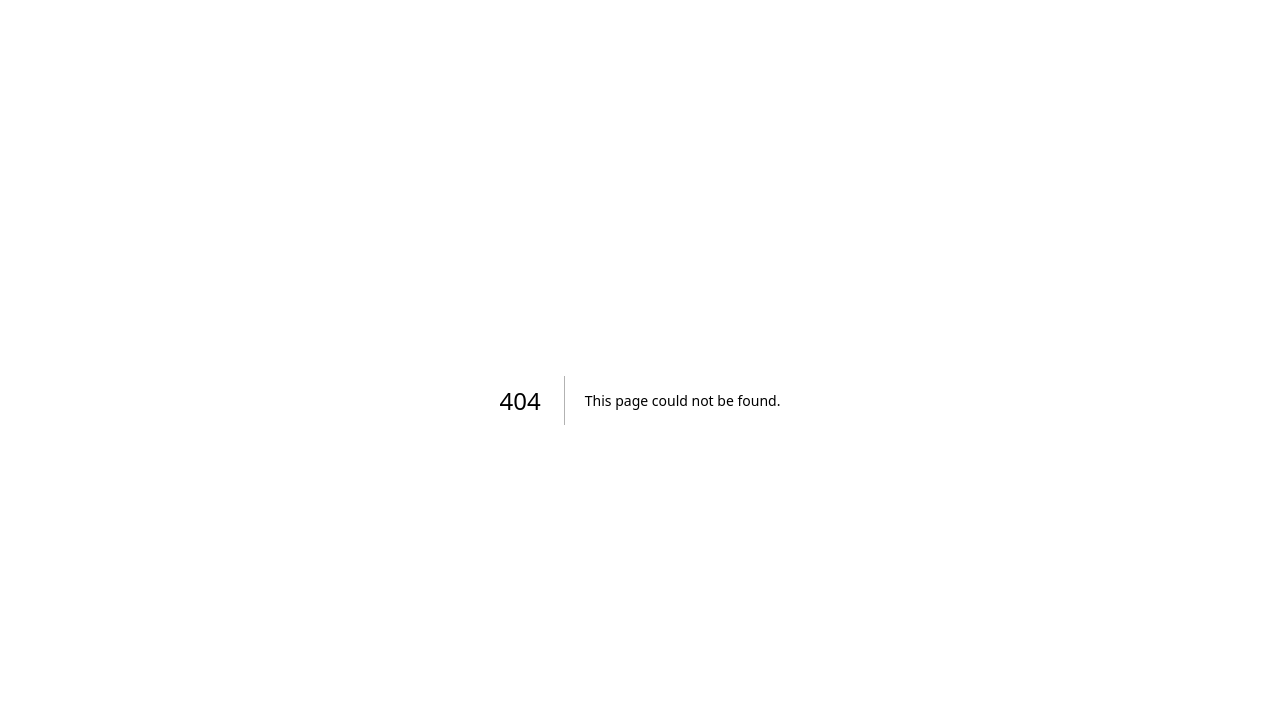
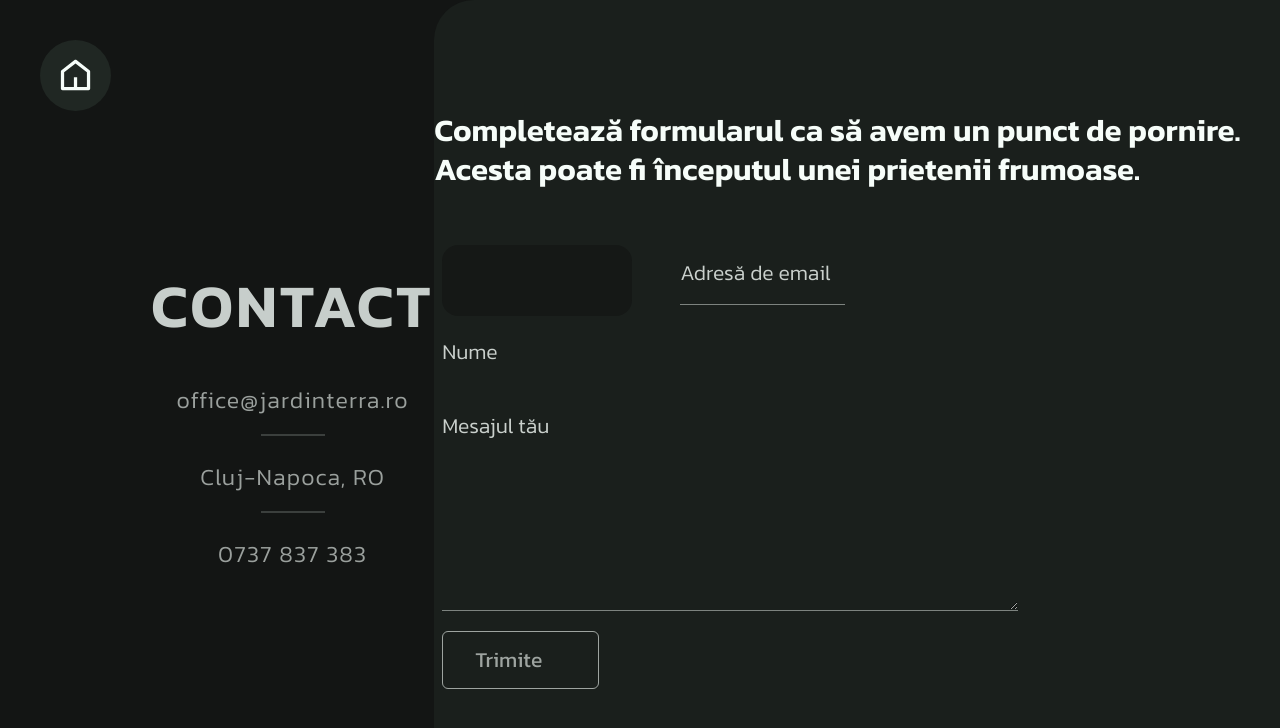
Before and after one commit to RaulVarzar/jardin-terra, a Next.js app: page /contact in a window 1280 px wide. Before the commit this address had no page. Shown: the top 728 px of the page. Built offline with nearby package versions, Linux system fonts and the light colour scheme.

Commit message:
Updated Contact Page

```diff
--- /dev/null
+++ b/app/contact/ContactDetails.jsx
@@ -0,0 +1,31 @@
+import { FromLeft, Reveal } from "../../components/utils/animations";
+
+const ContactDetails = () => {
+  return (
+    <div className="flex flex-col w-full gap-4 sm:gap-8 items-center text-center justify-center">
+      <FromLeft delay={1} duration={1}>
+        {/* <img src={logo} className="max-w-32 brightness-75" alt="" /> */}
+      </FromLeft>
+      <Reveal delay={0.25} duration={1}>
+        <h3 className="text-3xl font-semibold tracking-wider sm:text-4xl md:text-5xl xl:text-6xl 2xl:text-7xl opacity-80">
+          CONTACT
+        </h3>
+      </Reveal>
+      <span className="flex flex-col items-center justify-center gap-2 text-base font-light tracking-wider w-fit md:gap-6 sm:text-md lg:text-xl opacity-60 h-fit">
+        <Reveal delay={0.4} duration={1.5}>
+          <p> office@jardinterra.ro</p>
+          <div className="w-16 h-0.5 bg-neutral-content opacity-30 mt-4 mx-auto"></div>
+        </Reveal>
+        <Reveal delay={0.5} duration={1.5}>
+          <p>Cluj-Napoca, RO</p>
+          <div className="w-16 h-0.5 bg-neutral-content opacity-30 mt-4 mx-auto"></div>
+        </Reveal>
+        <Reveal delay={0.6} duration={1.5}>
+          <p>0737 837 383</p>
+        </Reveal>
+      </span>
+    </div>
+  );
+};
+
+export default ContactDetails;
--- a/components/ContactPage/Form.jsx
+++ b/app/contact/Form.jsx
@@ -28,12 +28,12 @@ const Form = ({ container }) => {
               type="text"
               name="name"
               id="name"
-              className="peer block w-full appearance-none border-0 tracking-wider border-b-1 border-neutral-content border-opacity-45 bg-transparent py-2.5 px-0 text-primary-content text-2xl focus:border-opacity-80 focus:outline-none focus:ring-0"
+              className="peer block w-full px-6 py-4 border-0 bg-accent text-neutral-content tracking-wider rounded-2xl border-neutral-content   text-2xl focus:border-opacity-80 focus:outline-none focus:ring-0"
               placeholder=" "
             />
             <label
               htmlFor="name"
-              className="absolute top-3 -z-10 opacity-80 origin-[0] font-light -translate-y-6  transform text-base md:text-lg text-neutral-content duration-300 peer-placeholder-shown:translate-y-0 peer-placeholder-shown:scale-100 peer-focus:left-0 peer-focus:-translate-y-6 peer-focus:scale-75 peer-focus:opacity-40"
+              className=" top-3 left-6  opacity-80 origin-[0] font-light  -translate-y-6  transform text-base md:text-lg text-neutral-content duration-300 peer-placeholder-shown:translate-y-0 peer-placeholder-shown:scale-100 peer-focus:left-0 peer-focus:-translate-y-6 peer-focus:scale-75 peer-focus:opacity-40"
             >
               Nume
             </label>
--- /dev/null
+++ b/app/contact/page.js
@@ -0,0 +1,81 @@
+"use client";
+import Form from "./Form";
+import { useRef, useState } from "react";
+import { useMotionValueEvent, useScroll, motion } from "framer-motion";
+import ContactDetails from "./ContactDetails";
+import { FadeIn, FromBottom } from "../../components/utils/animations";
+import Link from "next/link";
+import { RiHome5Line } from "react-icons/ri";
+import MagneticButton from "../../components/MagneticButton";
+
+const Contact = () => {
+  const [hidden, setHidden] = useState(false);
+  const [scrollProgress, setScrollProgress] = useState(null);
+  const { scrollY } = useScroll();
+
+  useMotionValueEvent(scrollY, "change", (latest) => {
+    const previous = scrollY.getPrevious();
+    setScrollProgress(latest);
+    if (latest > previous && latest > 150) {
+      setHidden(true);
+    } else {
+      setHidden(false);
+    }
+  });
+
+  return (
+    <div className="relative flex flex-col min-h-screen bg-base-300 lg:flex-row">
+      <Link href="/">
+        <MagneticButton
+          variants={{
+            visible: { x: 0, opacity: "80%" },
+            hidden: {
+              opacity: "50%",
+              x: -100,
+              transition: { duration: 0.5, type: "spring" },
+            },
+          }}
+          animate={hidden ? "hidden" : "visible"}
+          whileHover={{ scale: 1.05, opacity: "100%" }}
+          className="fixed grid p-3 xl:p-4 rounded-full place-content-center text-2xl sm:text-3xl xl:text-4xl z-50 bg-primary-content text-neutral-content top-4 left-4 sm:top-10 sm:left-10"
+        >
+          <RiHome5Line />
+        </MagneticButton>
+      </Link>
+      <div className="flex items-center sticky top-0 h-fit lg:w-1/3 w-full justify-center min-w-fit lg:h-screen lg:justify-center lg:pl-20 2xl:pl-24 3xl:px-36 max-lg:min-h-[50vh] grow text-neutral-content">
+        <ContactDetails />
+      </div>
+      <ContactForm />
+    </div>
+  );
+};
+
+export default Contact;
+
+export const ContactForm = () => {
+  const container = useRef(null);
+
+  return (
+    <motion.div
+      ref={container}
+      initial={{ width: 0 }}
+      animate={{ width: "100%" }}
+      transition={{ duration: 2, delay: 1.5, ease: [0.65, 0, 0.35, 1] }}
+      className="flex flex-col origin-right relative overflow-clip bg-secondary items-start justify-center  text-4xl py-12 lg:w-2/3  max-lg:rounded-t-2xl lg:rounded-l-4xl text-neutral-content"
+    >
+      <div className="flex flex-col gap-4  mx-auto">
+        <motion.h3
+          initial={{ opacity: 0 }}
+          animate={{ opacity: 1 }}
+          transition={{ duration: 1, delay: 3, ease: [0.75, 0, 0.35, 1] }}
+          className="max-w-4xl text-lg sm:text-xl xl:text-3xl 3xl:text-4xl leading-tight font-semibold "
+        >
+          Completează formularul ca să avem un punct de pornire. Acesta poate fi
+          începutul unei prietenii frumoase.
+        </motion.h3>
+
+        <Form container={container} />
+      </div>
+    </motion.div>
+  );
+};
--- a/components/ContactPage/ContactDetails.jsx
+++ /dev/null
@@ -1,31 +0,0 @@
-import { FromLeft, Reveal } from "../utils/animations";
-
-const ContactDetails = () => {
-  return (
-    <div className="flex flex-col w-full gap-4 sm:gap-8 max-lg:items-center">
-      <FromLeft delay={1} duration={1}>
-        {/* <img src={logo} className="max-w-32 brightness-75" alt="" /> */}
-      </FromLeft>
-      <Reveal delay={0.3} duration={1}>
-        <h3 className="text-3xl font-semibold tracking-wider sm:text-4xl md:text-5xl xl:text-6xl opacity-80">
-          CONTACT
-        </h3>
-      </Reveal>
-      <span className="flex flex-col items-start gap-2 text-base font-light tracking-wider w-fit md:gap-6 sm:text-md lg:text-xl opacity-60 h-fit">
-        <Reveal delay={0.2} duration={1.5}>
-          <p> office@jardinterra.ro</p>
-          <div className="w-24 h-0.5 bg-neutral-content opacity-30 mt-4"></div>
-        </Reveal>
-        <Reveal delay={0.4} duration={1.5}>
-          <p>Cluj-Napoca, RO</p>
-          <div className="w-24 h-0.5 bg-neutral-content opacity-30 mt-4"></div>
-        </Reveal>
-        <Reveal delay={0.6} duration={1.5}>
-          <p>0737 837 383</p>
-        </Reveal>
-      </span>
-    </div>
-  );
-};
-
-export default ContactDetails;
--- a/components/HomePage/Hero/Header.jsx
+++ b/components/HomePage/Hero/Header.jsx
@@ -2,6 +2,7 @@ import { WordReveal, Reveal } from "../../utils/animations.jsx";
 import { motion, useTransform } from "framer-motion";
 import { isMobile } from "react-device-detect";
 import ActionButton from "./ActionButton.jsx";
+import Link from "next/link.js";
 
 const HEADER = "GRĂDINII TALE".split("");
 
@@ -36,7 +37,9 @@ const Header = ({ scrollYProgress }) => {
         </WordReveal>
       </div>
 
-      <ActionButton />
+      <Link href="/contact">
+        <ActionButton />
+      </Link>
     </motion.div>
   );
 };
--- a/components/HomePage/Hero/HomeCarousel.jsx
+++ b/components/HomePage/Hero/HomeCarousel.jsx
@@ -57,9 +57,9 @@ const Carousel = ({ scrollYProgress }) => {
               src={`/${PHOTOS[activePhoto]}`}
               alt="banner-img"
               fill={true}
+              style={{ objectFit: "cover" }}
+              quality={100}
               loading="eager"
-              style={{ objectFit: "cover" }}
-              sizes="(max-width: 768px) 90vw, 60vw"
             />
           </motion.div>
         </AnimatePresence>
--- a/components/HomePage/HowIsWorks/Content/StepsMobile.jsx
+++ b/components/HomePage/HowIsWorks/Content/StepsMobile.jsx
@@ -1,6 +1,6 @@
 import {
-  AnimatePresence,
   motion,
+  useInView,
   useMotionTemplate,
   useScroll,
   useTransform,
@@ -48,7 +48,8 @@ const Step = ({ step, id }) => {
   //   [id * divider - 0.01, (id + 1) * divider],
   //   ["0vh", "-3vh"]
   // );
-
+  const ref = useRef(null);
+  const visible = useInView(ref, { margin: "1000% 0% -14% 0%" });
   const elementRef = useRef(null);
 
   const { scrollYProgress } = useScroll({
@@ -57,111 +58,105 @@ const Step = ({ step, id }) => {
   });
 
   const opacity = useTransform(scrollYProgress, [0, 0.25], [0, 1]);
+  const scale = useTransform(scrollYProgress, [0.7, 1], [1, 0.92]);
   const blur = useTransform(scrollYProgress, [0, 0.2, 0.7, 1], [4, 0, 0, 7]);
   const filter = useMotionTemplate`blur(${blur}px)`;
 
   return (
     <motion.div
       ref={elementRef}
-      className="flex flex-col will-change-transform origin-top-left items-start min-h-[60vh] justify-start place-self-start  h-fit pt-24"
+      className="flex flex-col  will-change-transform origin-top sm:origin-top-left items-start min-h-[50vh] sm:min-h-[60vh] justify-start place-self-start  h-fit pt-24"
       style={{
-        // gridRow: 1,
-        // gridColumn: 1,
         opacity,
         filter,
+        scale,
       }}
-      // animate={
-      //   Math.floor(activeStep) === id
-      //     ? { y: "0%", opacity: 1, scale: 1 }
-      //     : {
-      //         y: `${(id - Math.floor(activeStep)) * 100}%`,
-      //         opacity: 0.5,
-      //         scale: 0.96,
-      //       }
-      // }
-      // transition={{ duration: 1.2, ease: [0.7, 0, 0.2, 1] }}
     >
-      <div className="flex flex-row gap-x-4">
-        <span className=" text-7xl font-light leading-none mt-1 opacity-60">
-          0{id + 1}
-        </span>
+      <div
+        ref={ref}
+        className="flex flex-col sm:flex-row gap-x-4 text-center sm:text-left "
+      >
+        <Index id={id} visible={visible} />
         <div className="flex-col flex gap-2 md:gap-3 xl:gap-4">
-          <Title text={title} />
-          <Description text={content} />
+          <Title text={title} visible={visible} />
+          <Description text={content} visible={visible} />
         </div>
       </div>
     </motion.div>
   );
 };
 
-export const Title = ({ text }) => {
+export const Index = ({ id, visible }) => {
+  return (
+    <motion.span
+      initial={{ opacity: 0 }}
+      animate={visible && { opacity: 1 }}
+      transition={{
+        duration: 1,
+        delay: 0.2,
+        ease: [0.7, 0, 0.3, 1],
+      }}
+      className=" text-7xl font-light leading-none mt-1 opacity-60"
+    >
+      0{id + 1}
+    </motion.span>
+  );
+};
+
+export const Title = ({ text, visible }) => {
   const titleVariants = {
-    visible: {
+    visible: (custom) => ({
       y: 0,
       transition: {
         duration: 1.2,
-        delay: 0.4,
+        delay: custom * 0.08,
         ease: [0.7, 0, 0.3, 1],
       },
-    },
+    }),
     hidden: {
-      y: "120%",
-      transition: {
-        duration: 0.5,
-        delay: 0,
-        ease: [0.7, 0, 0.3, 1],
-      },
+      y: "110%",
     },
   };
+
   return (
-    <motion.div className="flex items-end w-full">
-      <motion.div className="overflow-hidden w-full">
-        <motion.h1
-          variants={titleVariants}
-          initial="hidden"
-          animate="visible"
-          exit="hidden"
-          className="text-2xl text-left leading-none md:text-3xl lg:text-6xl xl:text-7xl 2xl:text-8xl font-medium tracking-wide uppercase text-neutral-content"
-        >
-          <AnimatePresence mode="wait">
-            <motion.span
-              initial={{ opacity: 0 }}
-              animate={{ opacity: 1, y: 0 }}
-              exit={{ opacity: 0, filter: "blur(3px)" }}
-              transition={{
-                duration: 0.4,
-                ease: [0.7, 0, 0.3, 1],
-              }}
-              key={"activeStep"}
-            >
-              {text}
-            </motion.span>
-          </AnimatePresence>
-        </motion.h1>
-      </motion.div>
+    <motion.div className="text-4xl flex flex-col gap-x-2 leading-none  md:text-5xl lg:text-6xl xl:text-7xl 2xl:text-8xl font-medium tracking-wide uppercase text-neutral-content">
+      {text.split("\n").map((line, index) => (
+        <div className="overflow-hidden ">
+          <motion.p
+            variants={titleVariants}
+            initial="hidden"
+            animate={visible && "visible"}
+            custom={index}
+            key={index}
+          >
+            {line.split("").map((char, i) => (
+              <motion.span key={i}>{char}</motion.span>
+            ))}
+          </motion.p>
+        </div>
+      ))}
     </motion.div>
   );
 };
 
-export const Description = ({ text }) => {
+export const Description = ({ text, visible }) => {
   const contentVariants = {
-    visible: {
-      opacity: 0.7,
-      y: 0,
-      filter: "blur(0px)",
-      transition: {
-        duration: 0.8,
-        delay: 1.4,
-        ease: [0.7, 0, 0.3, 1],
-      },
-    },
     hidden: {
       opacity: 0,
       y: "5%",
       filter: "blur(5px)",
       transition: {
         duration: 0.4,
-        delay: 0,
+        ease: [0.7, 0, 0.3, 1],
+      },
+    },
+    visible: {
+      opacity: 0.7,
+      y: 0,
+      filter: "blur(0px)",
+      transition: {
+        duration: 1,
+        delay: 0.5,
         ease: [0.7, 0, 0.3, 1],
       },
     },
@@ -172,9 +167,8 @@ export const Description = ({ text }) => {
       <motion.p
         variants={contentVariants}
         initial="hidden"
-        animate="visible"
-        exit="hidden"
-        className="text-sm text-left flex sm:text-sm lg:text-base 2xl:text-md 3xl:text-xl max-md:leading-tight max-w-4xl  text-balance tracking-wide font-extralight text-neutral-content w-full"
+        animate={visible && "visible"}
+        className="text-sm px-4 sm:px-0 flex sm:text-sm lg:text-base 2xl:text-md 3xl:text-xl max-md:leading-tight max-w-4xl  text-balance tracking-wide font-extralight text-neutral-content w-full"
       >
         {text}
       </motion.p>
--- a/components/HomePage/HowIsWorks/Header/PricingCollapse.jsx
+++ b/components/HomePage/HowIsWorks/Header/PricingCollapse.jsx
@@ -2,6 +2,7 @@ import { useState } from "react";
 import { motion, AnimatePresence } from "framer-motion";
 
 import { RxChevronDown } from "react-icons/rx";
+import { BsPlusLg } from "react-icons/bs";
 
 const PRICING = [
   {
@@ -54,7 +55,7 @@ const AccordionItem = ({ i, item, active, setActive }) => {
       y: "20%",
       height: 0,
       transition: {
-        duration: 0.7,
+        duration: 0.9,
         ease: [0.76, 0, 0.24, 1],
       },
     },
@@ -64,7 +65,7 @@ const AccordionItem = ({ i, item, active, setActive }) => {
       height: "auto",
       filter: "blur(0px)",
       transition: {
-        duration: 0.7,
+        duration: 0.9,
         ease: [0.76, 0, 0.24, 1],
       },
     },
@@ -75,16 +76,16 @@ const AccordionItem = ({ i, item, active, setActive }) => {
       initial={{ opacity: 0, filter: "blur(2px)" }}
       animate={{ opacity: 1, filter: "blur(0px)" }}
       transition={{ duration: 0.9, delay: 0.5 + i * 0.2 }}
-      className="flex flex-col py-1.5 md:py-2 xl:py-3 2xl:py-3.5"
+      className="flex flex-col py-2 md:py-3 xl:py-4 2xl:py-5  max-w-lg 2xl:max-w-xl mx-auto w-full border-b border-base-content border-opacity-30 last-of-type:border-none"
     >
       <motion.div
         onClick={() => setActive(isActive ? null : i)}
         className={
           "flex flex-row cursor-pointer md:hover:scale-[1.01]  items-center transition-all duration-300 justify-between  " +
-          (isActive ? " opacity-100" : "opacity-50 hover:opacity-90")
+          (isActive ? " opacity-100" : "opacity-70 hover:opacity-100")
         }
       >
-        <motion.h1 className="text-md  font-medium text-neutral-content leading-tight sm:text-lg md:text-xl lg:text-2xl 2xl:text-3xl">
+        <motion.h1 className="text-md  font-medium text-neutral-content leading-tight tracking-wide sm:text-lg md:text-xl lg:text-2xl 2xl:text-3xl ">
           {item.title}
         </motion.h1>
         <motion.span
@@ -92,17 +93,17 @@ const AccordionItem = ({ i, item, active, setActive }) => {
           animate={isActive ? "active" : "inactive"}
           variants={{
             active: {
-              rotate: 180,
-              transition: { duration: 0.7, ease: [0.76, 0, 0.24, 1] },
+              rotate: 135,
+              transition: { duration: 0.9, ease: [0.76, 0, 0.24, 1] },
             },
             inactive: {
               rotate: 0,
-              transition: { duration: 0.5, ease: [0.32, 0, 0.655, 1] },
+              transition: { duration: 0.9, ease: [0.76, 0, 0.24, 1] },
             },
           }}
-          className="text-3xl lg:text-4xl    text-neutral-content"
+          className="text-3xl lg:text-3xl    text-neutral-content opacity-80"
         >
-          <RxChevronDown />
+          <BsPlusLg />
         </motion.span>
       </motion.div>
       <AnimatePresence initial={false}>
--- a/components/pages/ContactPage.jsx
+++ /dev/null
@@ -1,64 +0,0 @@
-import { Link } from "react-router-dom";
-import Form from "../ContactPage/Form";
-import { useRef, useState } from "react";
-import { useMotionValueEvent, useScroll, motion } from "framer-motion";
-import ContactDetails from "../ContactPage/ContactDetails";
-import { FadeIn, FromBottom } from "../utils/animations";
-
-const Contact = () => {
-  const [hidden, setHidden] = useState(false);
-  const [scrollProgress, setScrollProgress] = useState(null);
-  const container = useRef(null);
-  const { scrollY } = useScroll();
-
-  useMotionValueEvent(scrollY, "change", (latest) => {
-    const previous = scrollY.getPrevious();
-    setScrollProgress(latest);
-    if (latest > previous && latest > 150) {
-      setHidden(true);
-    } else {
-      setHidden(false);
-    }
-  });
-
-  return (
-    <div className="relative flex flex-col min-h-screen bg-base-100 lg:flex-row">
-      <Link to="/">
-        <motion.button
-          variants={{
-            visible: { x: 0, opacity: "80%" },
-            hidden: {
-              opacity: "50%",
-              x: -100,
-              transition: { duration: 0.5, type: "spring" },
-            },
-          }}
-          animate={hidden ? "hidden" : "visible"}
-          whileHover={{ scale: 1.15, opacity: "100%" }}
-          className="fixed z-50 bg-opacity-40 btn-circle bg-neutral text-secondary-content top-4 left-4 sm:top-10 sm:left-10"
-        >
-          <i className=" fa-solid fa-angle-left"></i>
-        </motion.button>
-      </Link>
-      <div className="flex items-center bg-base-100 sticky top-0 h-fit justify-center lg:h-screen lg:justify-start lg:pl-20 2xl:pl-24 3xl:px-36 max-lg:min-h-[50vh] w-full lg:w-1/3 text-neutral-content">
-        <ContactDetails />
-      </div>
-      <div
-        ref={container}
-        className="flex flex-col relative bg-base-200 items-start justify-center gap-4 px-16 text-4xl py-12 lg:w-2/3  max-lg:rounded-t-2xl lg:rounded-l-4xl text-neutral-content"
-      >
-        <FromBottom duration={1} delay={0.5}>
-          <h3 className="max-w-4xl text-lg ">
-            Completează formularul ca să avem un punct de pornire. Acesta poate
-            fi începutul unei prietenii frumoase.
-          </h3>
-        </FromBottom>
-        <FadeIn duration={0.8} delay={1}>
-          <Form container={container} />
-        </FadeIn>
-      </div>
-    </div>
-  );
-};
-
-export default Contact;
--- a/components/utils/data.js
+++ b/components/utils/data.js
@@ -265,7 +265,7 @@ export const SERVICES = [
 
 export const STEPS = [
   {
-    title: "Identificare și măsurare",
+    title: "Identificare \nși măsurare",
     content:
       "În urma primei discuții pe baza informațiilor primite online, un reprezentant Jardin Terra se deplasează la domiciliul sau sediul tău, pentru a identifica terenul ce necesită amenajare, reamenajare sau retușuri. La fața locului, măsurăm terenul, facem poze, luăm probe de sol și în funcție de nevoile și dorințele tale, facem schița preliminară.",
     image: "step1.jpg",
@@ -283,7 +283,7 @@ export const STEPS = [
     image: "step3.jpg",
   },
   {
-    title: "Aprovizionare și amenajare",
+    title: "Aprovizionare \nși amenajare",
     content:
       "Odată cu finalizarea proiectării și înainte de a începe lucrările, echipa noastră poate asigura, prin intermediul partenerilor noștri, aprovizionarea de materiale și produse necesare amenajării. Cu ajutorul partenerilor noștri locali, putem oferi și lucrări de amenajare a spațiului verde. Astfel, ne asigurăm de buna implementare a proiectului nostru și de respectarea cerințelor tehnice ale acestuia. La finalizarea lucrărilor de amenajare, îți oferim și un plan cu lucrări specifice de întreținere a spațiului tău verde.",
     image: "step4.jpg",
```
Also changed, not shown: public/images/spatii-verzi-birouri.webp (renamed from public/images/spatii-verzi-birouri_1.webp), public/images/spatii-verzi-cartiere.webp (renamed from public/images/gradini-private1.webp).
